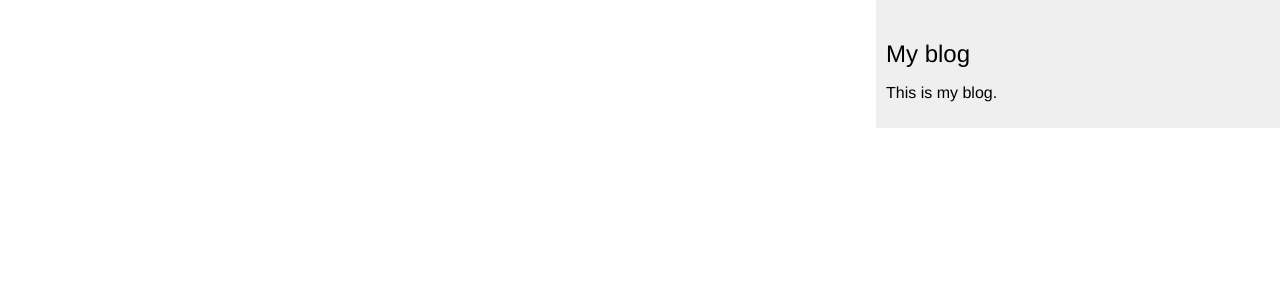
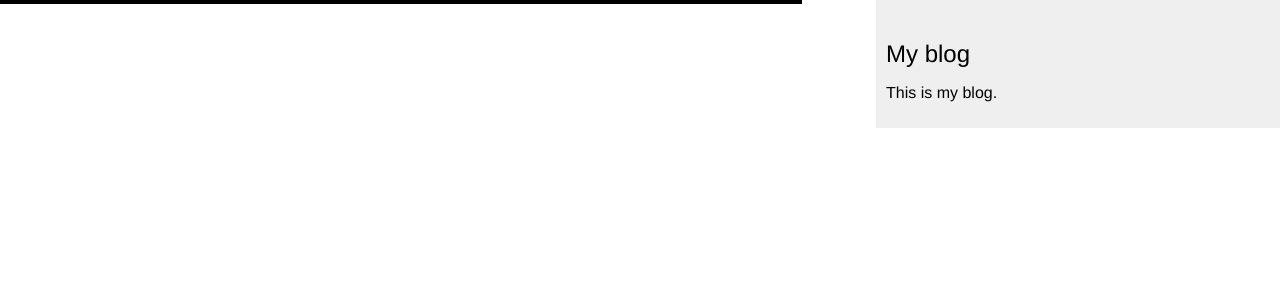
Before and after one commit to AkubFox/Django-Blog-App, a Django app: template mysite/blog/templates/blog/base.html in a window 1280 px wide. Shown: the top 300 px of the page. Run offline with Django 4.2, Linux system fonts and the light colour scheme; the template is opened without the code that fills it, so the values that code supplies are empty.

Commit message:
just checking

```diff
--- a/mysite/blog/static/css/blog.css
+++ b/mysite/blog/static/css/blog.css
@@ -24,6 +24,7 @@ h2 {
     float:left;
     width:60%;
     padding:0 0 0 30px;
+    border: solid black 2px
 }
 
 #sidebar {
```
Also changed, not shown: mysite/blog/migrations/0002_alter_post_options_alter_post_slug.py (added), mysite/db.sqlite3.
